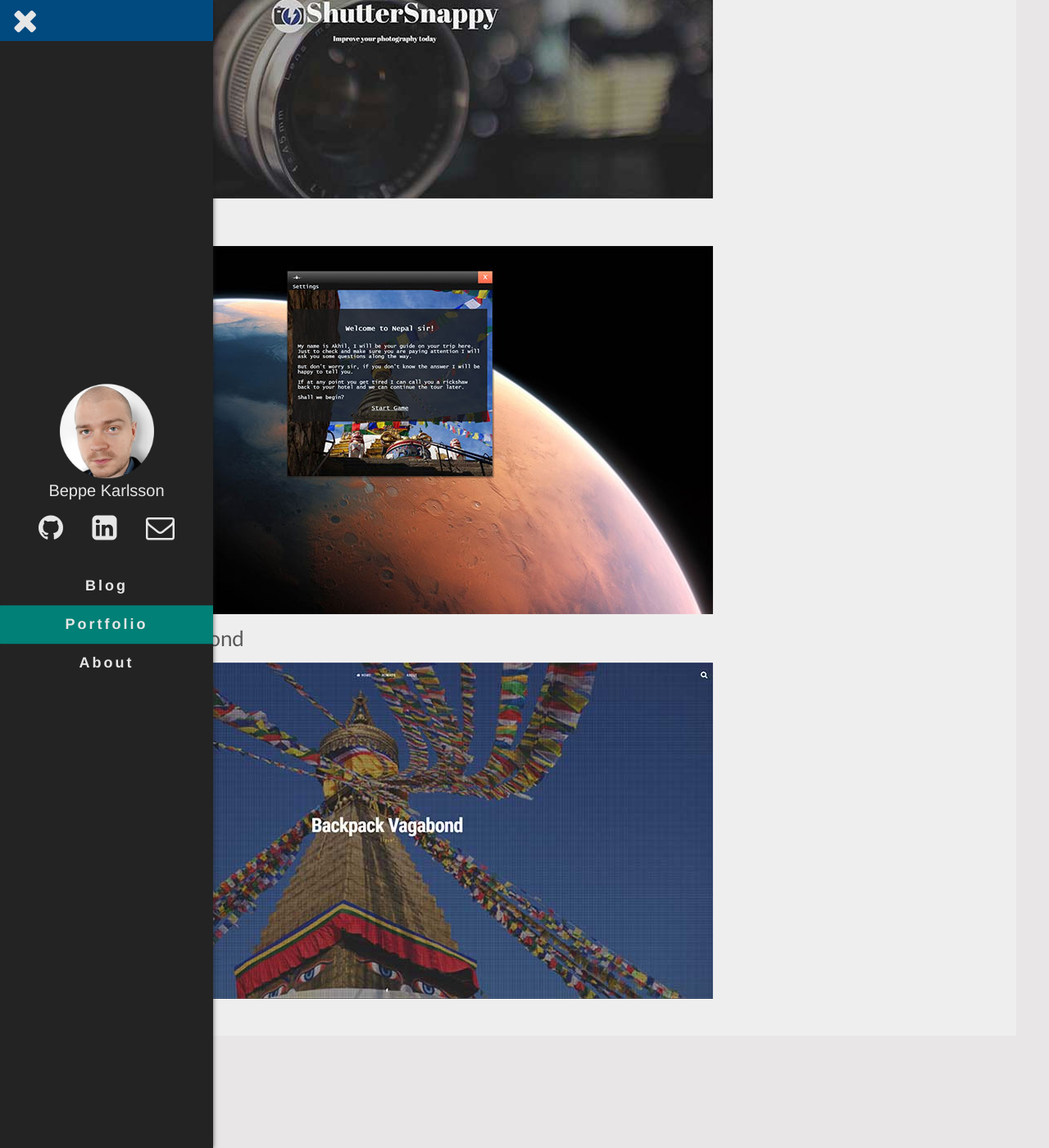
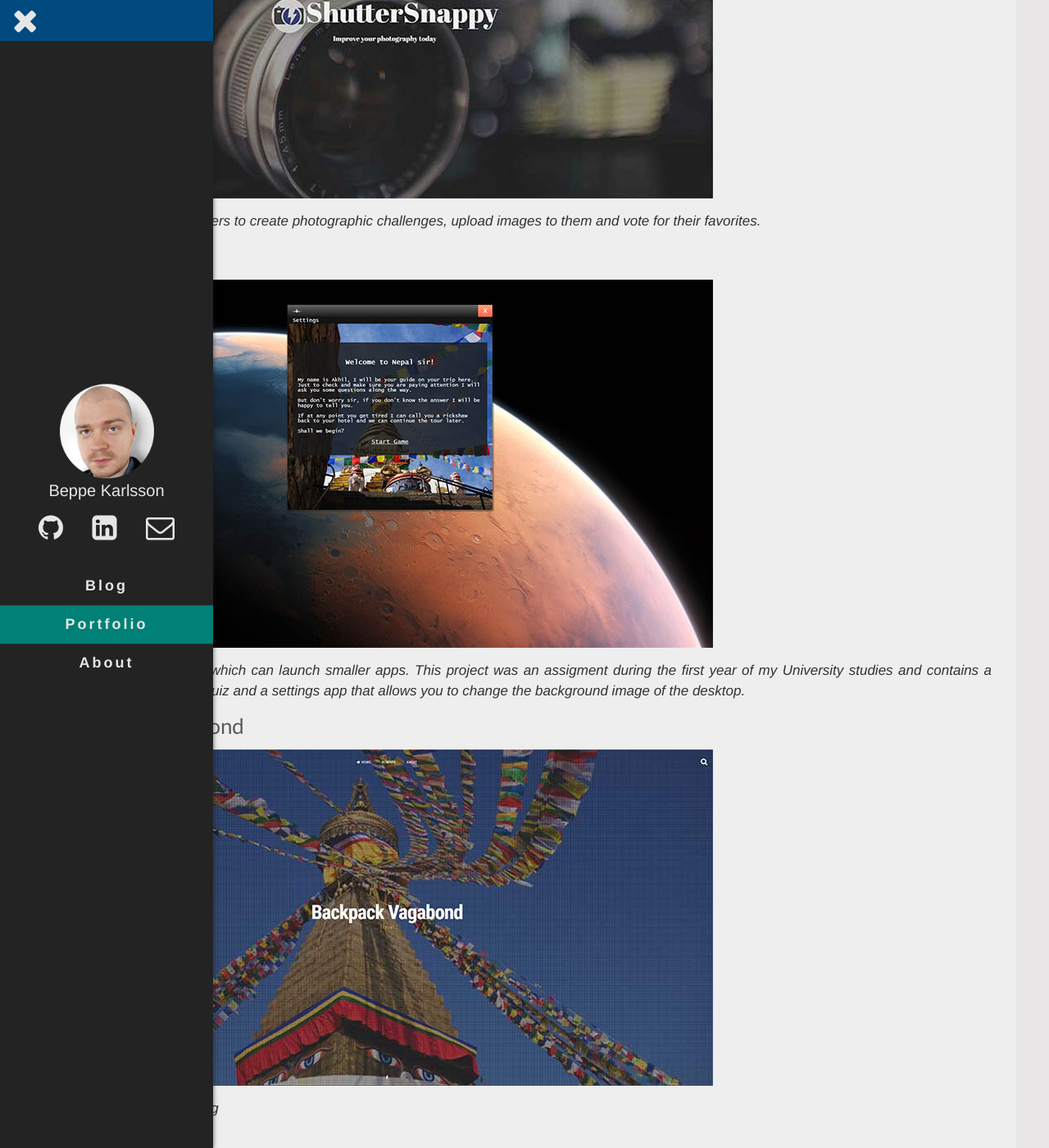
Before and after one commit to beppek/beppek.github.io, a Jekyll site: the page built from 02-portfolio.md, in a window 1280 px wide and 1400 px high, scrolled down 403 px. Shown: the whole window at 82% size. Built offline with Jekyll 4.4.1, drawn with Linux system fonts in a browser that asks for light colours.

Commit message:
adds description to portfolio

```diff
--- a/02-portfolio.md
+++ b/02-portfolio.md
@@ -6,10 +6,16 @@ permalink: /portfolio/
 ### ShutterSnappy
 <a href="https://shuttersnappy.com" target="_blank">![shuttersnappy](/img/portfolio/shuttersnappy.jpg "ShutterSnappy landing page")</a>
 
+*A web app that allows users to create photographic challenges, upload images to them and vote for their favorites.*
+
 ### Web desktop
 
 <a href="http://wd.beppek.me/wd/client/debug/" target="_blank">![Personal Web Desktop](/img/portfolio/pwd.jpg "Personal Web Desktop")</a>
 
+*A web desktop-like app which can launch smaller apps. This project was an assigment during the first year of my University studies and contains a memory game, a travel quiz and a settings app that allows you to change the background image of the desktop.*
+
 ### Backpack Vagabond
 
 <a href="http://backpackvagabond.com" target="_blank">![Backpack Vagabond](/img/portfolio/backpackvagabond.jpg "Backpack Vagabond")</a>
+
+*An opinionated travel blog*
```
